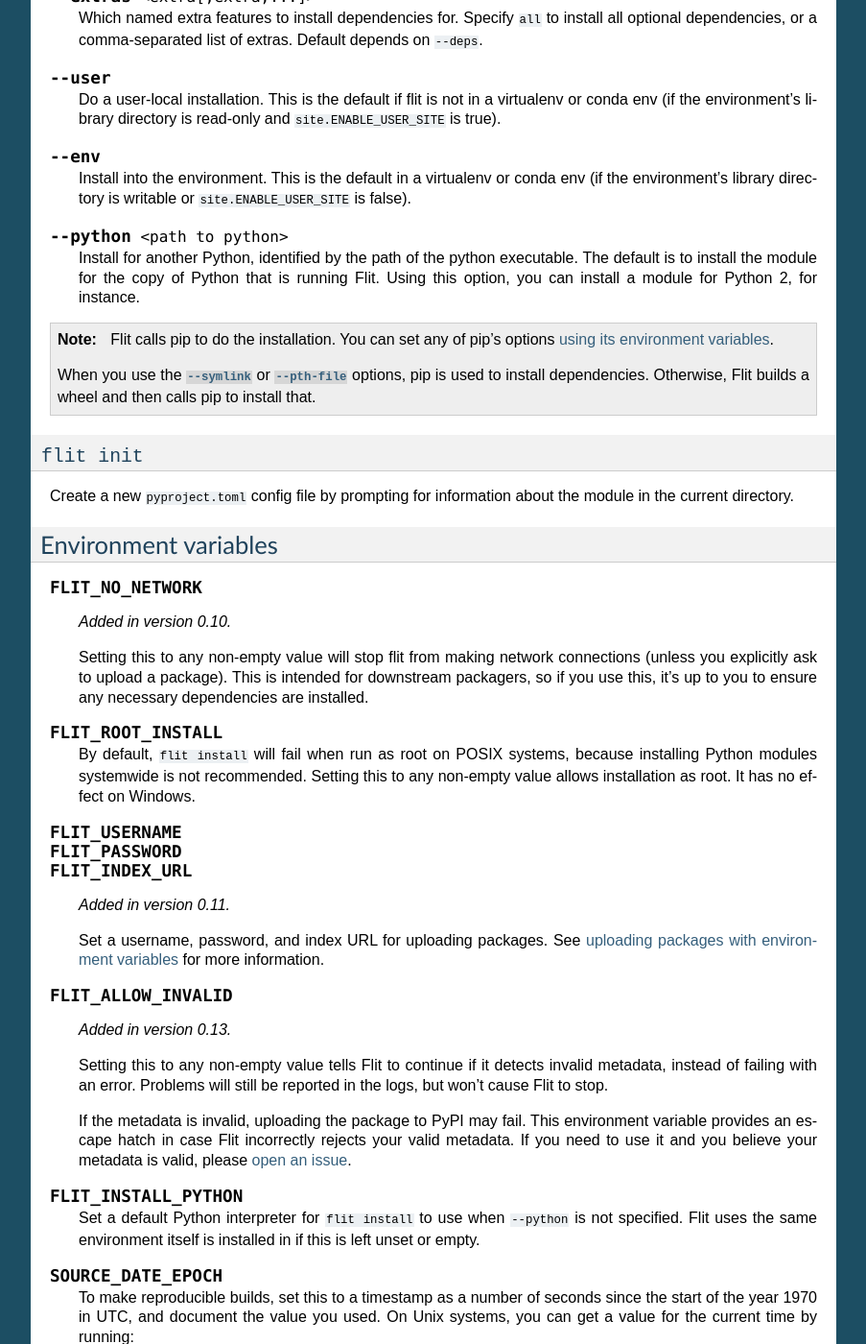
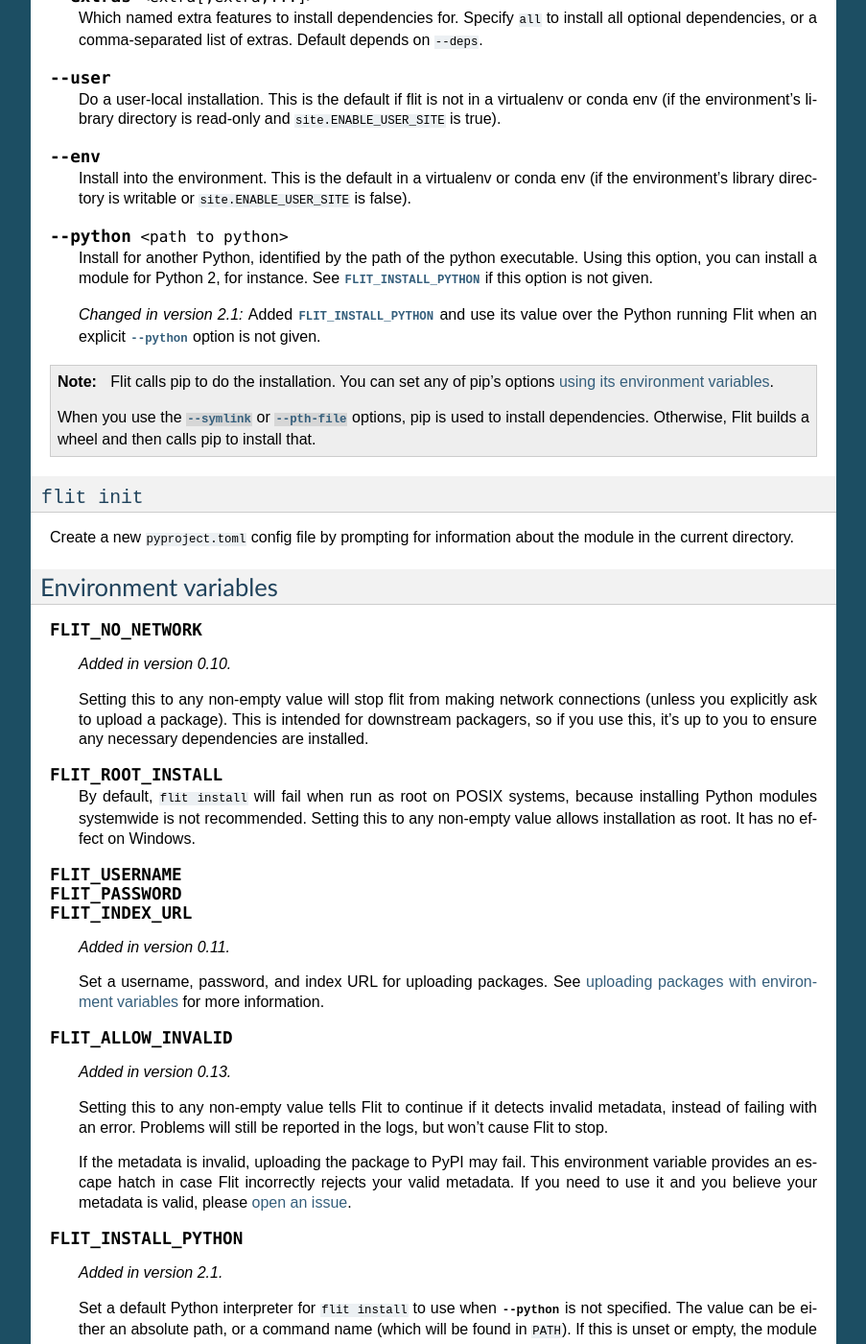
Before and after one commit to pypa/flit, a Sphinx documentation site: the page built from doc/cmdline.rst, in a window 1280 px wide and 1400 px high, scrolled down 1256 px. Shown: the whole window at 96% size, without its empty margins (198-1101 px from the left). Built offline with Sphinx 7.4.7, drawn with Linux system fonts in a browser that asks for light colours; pages that are not in the unit, such as notebooks, are missing from menus; some of the changed text lies outside the part shown.

Commit message:
Extend and cross-ref Python options in docs

```diff
--- a/doc/cmdline.rst
+++ b/doc/cmdline.rst
@@ -107,9 +107,12 @@
 .. option:: --python <path to python>
 
    Install for another Python, identified by the path of the python
-   executable. The default is to install the module for the copy of Python
-   that is running Flit. Using this option, you can install a module for Python
-   2, for instance.
+   executable. Using this option, you can install a module for Python 2, for
+   instance. See :envvar:`FLIT_INSTALL_PYTHON` if this option is not given.
+
+   .. versionchanged:: 2.1
+      Added :envvar:`FLIT_INSTALL_PYTHON` and use its value over the Python
+      running Flit when an explicit :option:`--python` option is not given.
 
 .. note::
 
@@ -174,9 +177,13 @@
 
 .. envvar:: FLIT_INSTALL_PYTHON
 
+   .. versionadded:: 2.1
+
    Set a default Python interpreter for ``flit install`` to use when
-   ``--python`` is not specified. Flit uses the same environment itself is
-   installed in if this is left unset or empty.
+   :option:`--python` is not specified. The value can be either an absolute
+   path, or a command name (which will be found in ``PATH``). If this is unset
+   or empty, the module is installed for the copy of Python that is running
+   Flit.
 
 .. envvar:: SOURCE_DATE_EPOCH
 
```
